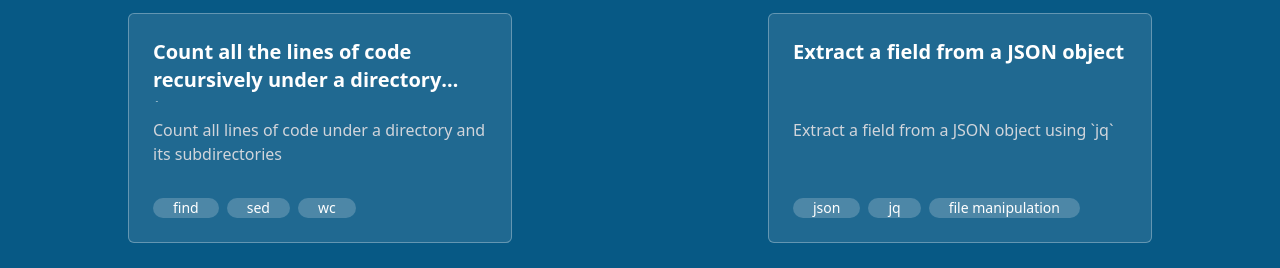
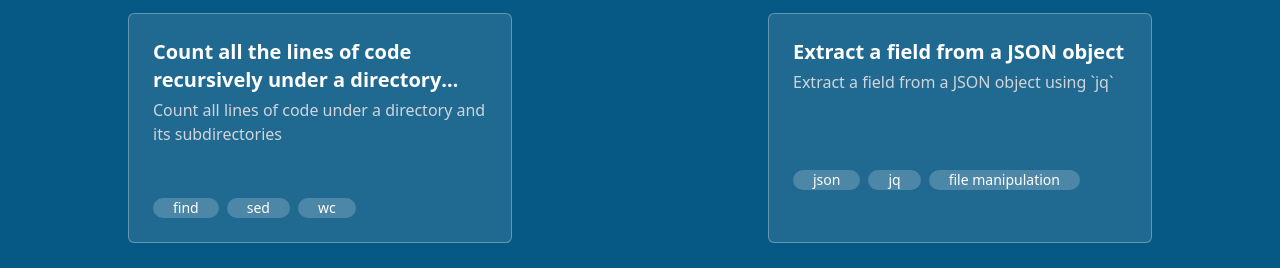
Before and after one commit to warpdotdev/commands.dev, a Next.js app: page / in a window 1280 px wide. Shown: the part 387-655 px from the top of the page. Built offline with nearby package versions, Linux system fonts and the light colour scheme.

Commit message:
Make sure Workflow Card wraps correctly

```diff
--- a/pages/index.tsx
+++ b/pages/index.tsx
@@ -58,13 +58,13 @@ export default function Home({
           .map(({ id, title, description, tags }) => (
             <Link href={`/tasks/${id}`} key={id}>
               <a className="p-6 m-6 border border-white/30 w-96 rounded-md bg-white bg-opacity-10 hover:bg-opacity-30">
-                <h3 className="min-h-15 text-xl text-white font-bold h-16 line-clamp-2">
+                <h3 className="h-15 text-xl text-white font-bold line-clamp-2">
                   {title}
                 </h3>
-                <p className="mt-4 text-gray-300 text-l line-clamp-4 h-20">
+                <p className="mt-1 text-gray-300 text-l line-clamp-4 h-24">
                   {description}
                 </p>
-                <div className="flex">
+                <div className="flex mt-1 flex-wrap">
                   {tags.map((tag, id) => (
                     <div
                       key={id}
```
